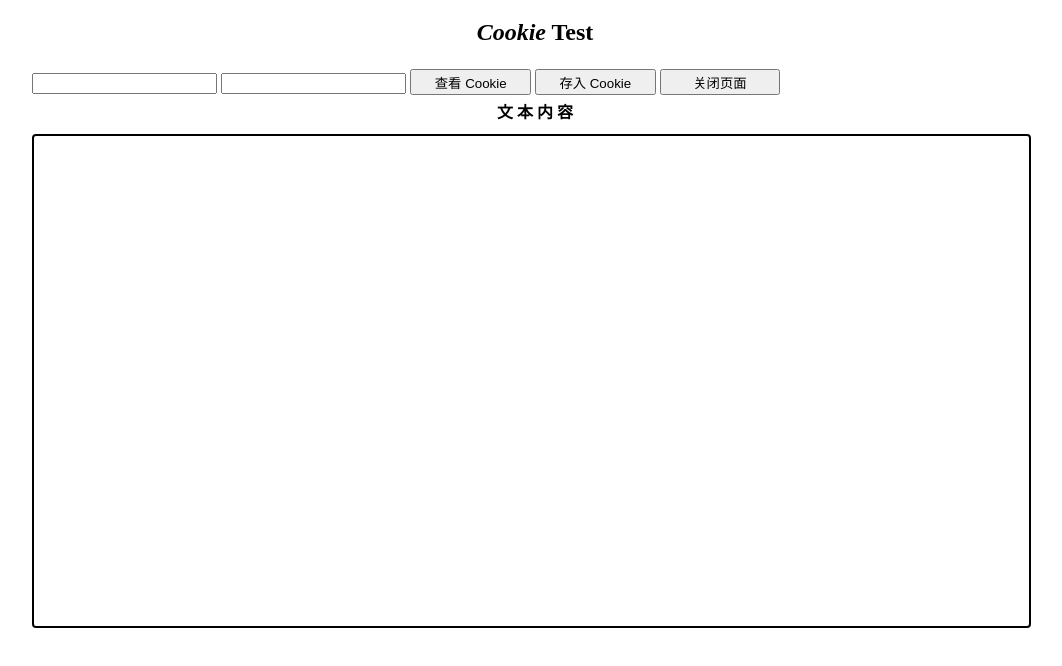
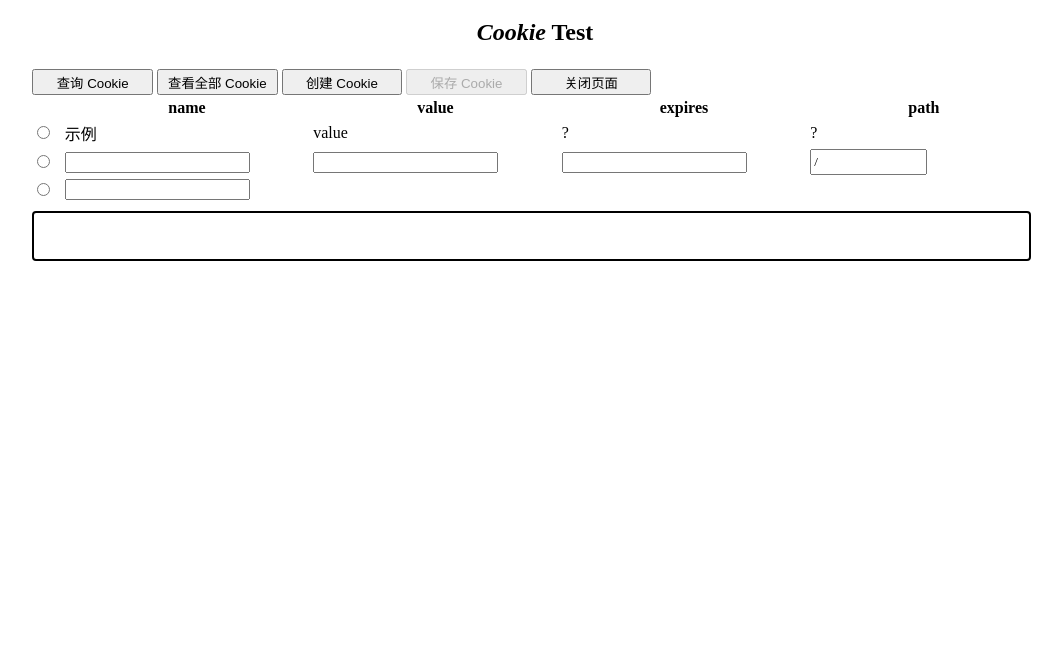
Before and after one commit to MinMax-imum/WebsiteTest, a plain HTML site: page WebsiteSource/sys/tools/cookieTest/cookieTest.html in a window 1280 px wide. Shown: the part 70-736 px from the top of the page, without its empty margins (105-1167 px from the left). Drawn offline with Linux system fonts and the light colour scheme.

Commit message:
Update cookieTest.html

```diff
--- a/WebsiteSource/sys/tools/cookieTest/cookieTest.html
+++ b/WebsiteSource/sys/tools/cookieTest/cookieTest.html
@@ -14,22 +14,45 @@
             <table>
                 <thead>
                     <tr>
-                        <td>
-                            <input type = "text" id = "keyInput" spellcheck = "false" title = "输入key">
-                            <input type = "text" id = "timeInput" spellcheck = "false" title = "过期时间">
-                            <button class = "button" id = "readCookie">查看 Cookie</button>
-                            <button class = "button" id = "storeCookie">存入 Cookie</button>
+                        <td colspan = "5">
+                            <button class = "button" id = "readCookie" title = "按照 name 查询 Cookie 值">查询 Cookie</button>
+                            <button class = "button" id = "readAllCookie" title = "查询全部 Cookie 的 name 和值">查看全部 Cookie</button>
+                            <button class = "button" id = "newCookie" title = "创建新的 Cookie 或修改 Cookie 的值">创建 Cookie</button>
+                            <button class = "button" id = "storeCookie" disabled = "true" title = "修改后保存 Cookie">保存 Cookie</button>
                             <button class = "button" id = "close">关闭页面</button>
                         </td>
                     </tr>
                     <tr>
-                        <th>文 本 内 容</th>
+                        <th></th>
+                        <th>name</th>
+                        <th>value</th>
+                        <th>expires</th>
+                        <th>path</th>
                     </tr>
                 </thead>
                 <tbody>
+                    <span id = "cookieList">
+                        <tr>
+                            <td><input type = "radio" class = "radioInput" id = "radio0"></td>
+                            <td>示例</td>
+                            <td>value</td>
+                            <td>?</td>
+                            <td>?</td>
+                        </tr>
+                    </span>
                     <tr>
-                        <!-- <td class = "row"><textarea id = "textInput" spellcheck = "false"></textarea></td> -->
-                        <td><textarea id = "textInput"></textarea></td>
+                        <td><input type = "radio" class = "radioInput" id = "radioSlitText"></td>
+                        <td><input type = "text" class = "slitText input" id = "nameInput" spellcheck = "false" title = "输入name名"></td>
+                        <td><input type = "text" class = "slitText input" id = "valueInput" spellcheck = "false" title = "输入值"></td>
+                        <td><input type = "text" class = "slitText input" id = "timeInput" title = "过期时间"></td>
+                        <td><input type = "text" class = "slitText input" id = "pathInput" spellcheck = "false" title = "输入路径" value = "/"></td>
+                    </tr>
+                    <tr>
+                        <td><input type = "radio" class = "radioInput" id = "radioOverallText"></td>
+                        <td colspan = "4"><input type = "text" class = "overallText input" id = "overallTextInput" spellcheck = "false" title = "输入 cookie 项"></td>
+                    </tr>
+                    <tr>
+                        <td colspan = "5"><textarea id = "overallCookieTextarea" spellcheck = "false" title = "显示 document.cookie"></textarea></td>
                     </tr>
                 </tbody>
             </table>
```
